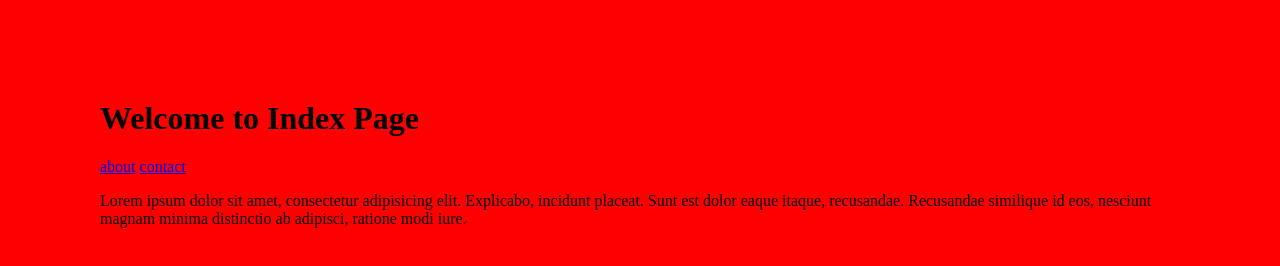
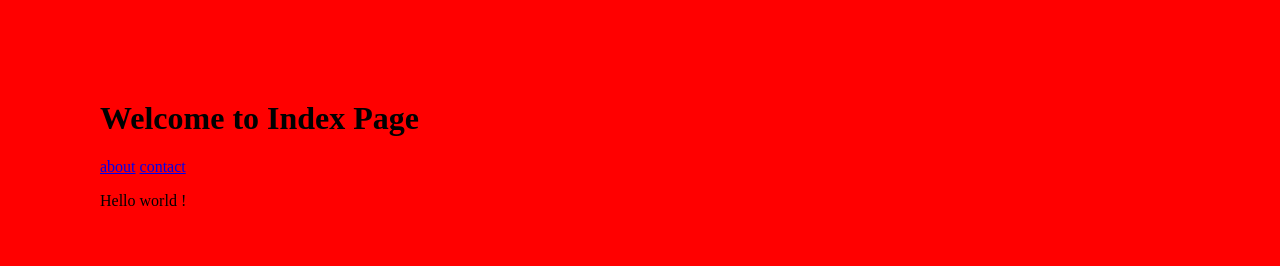
Before and after one commit to Hassan1247/project, a plain HTML site: page index.html in a window 1280 px wide. Drawn offline with Linux system fonts and the light colour scheme.

Commit message:
just the nonsense paragraph change to Hello world !

```diff
--- a/index.html
+++ b/index.html
@@ -15,7 +15,7 @@
         <a href="contact.html">contact</a>
       </nav>
     </header>
-    <p>Lorem ipsum dolor sit amet, consectetur adipisicing elit. Explicabo, incidunt placeat. Sunt est dolor eaque itaque, recusandae. Recusandae similique id eos, nesciunt magnam minima distinctio ab adipisci, ratione modi iure.</p>
+    <p>Hello world !</p>
     <script src="js/main.js"></script>
   </body>
 </html>
```
